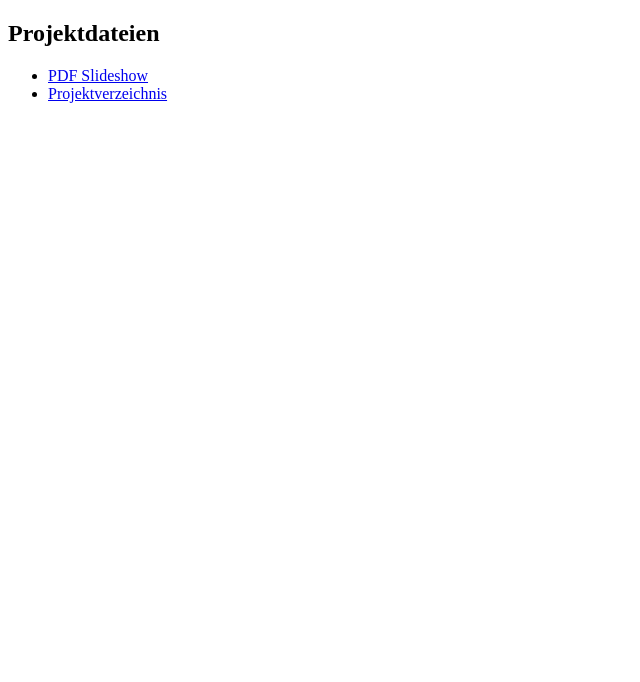
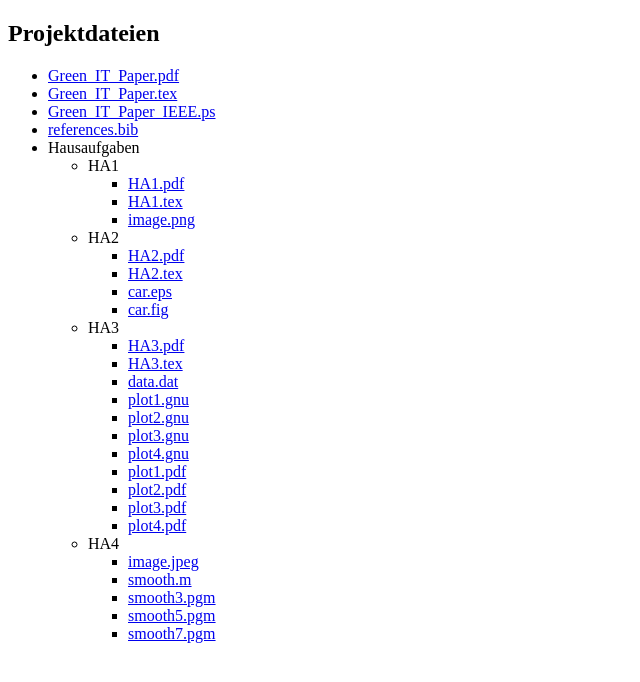
Before and after one commit to ghmbacher/greenit, a plain HTML site: page Verzeichnis/index.html in a window 1280 px wide. Shown: the whole page, without its empty margins (0-640 px from the left). Drawn offline with Linux system fonts and the light colour scheme.

Commit message:
Update Verzeichnis/index.html

```diff
--- a/Verzeichnis/index.html
+++ b/Verzeichnis/index.html
@@ -11,8 +11,48 @@
 
   <h2>Projektdateien</h2>
     <ul>
-      <li><a href="Green_IT_Presentation.pdf">PDF Slideshow</a></li>
-      <li><a href="Verzeichnis/index.html">Projektverzeichnis</a></li>
+      <li><a href="Green_IT_Paper.pdf">Green_IT_Paper.pdf</a></li>
+      <li><a href="Green_IT_Paper.tex">Green_IT_Paper.tex</a></li>
+      <li><a href="Green_IT_Paper_IEEE.ps">Green_IT_Paper_IEEE.ps</a></li>
+      <li><a href="references.bib">references.bib</a></li>
+      <li>Hausaufgaben</li>
+        <ul>
+          <li>HA1</li>
+            <ul>
+              <li><a href="Hausaufgaben/HA1/HA1.pdf">HA1.pdf</a></li>
+              <li><a href="Hausaufgaben/HA1/HA1.tex">HA1.tex</a></li>
+              <li><a href="Hausaufgaben/HA1/image.png">image.png</a></li>
+            </ul>
+          <li>HA2</li>
+            <ul>
+              <li><a href="Hausaufgaben/HA2/HA2.pdf">HA2.pdf</a></li>
+              <li><a href="Hausaufgaben/HA2/HA2.tex">HA2.tex</a></li>
+              <li><a href="Hausaufgaben/HA2/car.eps">car.eps</a></li>
+              <li><a href="Hausaufgaben/HA2/car.fig">car.fig</a></li>
+            </ul>
+          <li>HA3</li>
+            <ul>
+              <li><a href="Hausaufgaben/HA3/HA3.pdf">HA3.pdf</a></li>
+              <li><a href="Hausaufgaben/HA3/HA3.tex">HA3.tex</a></li>
+              <li><a href="Hausaufgaben/HA3/data.dat">data.dat</a></li>
+              <li><a href="Hausaufgaben/HA3/plot1.gnu">plot1.gnu</a></li>
+              <li><a href="Hausaufgaben/HA3/plot2.gnu">plot2.gnu</a></li>
+              <li><a href="Hausaufgaben/HA3/plot3.gnu">plot3.gnu</a></li>
+              <li><a href="Hausaufgaben/HA3/plot4.gnu">plot4.gnu</a></li>
+              <li><a href="Hausaufgaben/HA3/plot1.pdf">plot1.pdf</a></li>
+              <li><a href="Hausaufgaben/HA3/plot2.pdf">plot2.pdf</a></li>
+              <li><a href="Hausaufgaben/HA3/plot3.pdf">plot3.pdf</a></li>
+              <li><a href="Hausaufgaben/HA3/plot4.pdf">plot4.pdf</a></li>
+            </ul>
+          <li>HA4</li>
+            <ul>
+              <li><a href="Hausaufgaben/HA4/image.jpeg">image.jpeg</a></li>
+              <li><a href="Hausaufgaben/HA4/smooth.m">smooth.m</a></li>
+              <li><a href="Hausaufgaben/HA4/smooth3.pgm">smooth3.pgm</a></li>
+              <li><a href="Hausaufgaben/HA4/smooth5.pgm">smooth5.pgm</a></li>
+              <li><a href="Hausaufgaben/HA4/smooth7.pgm">smooth7.pgm</a></li>
+            </ul>
+        </ul>
     </ul>
 
 </head>
```
